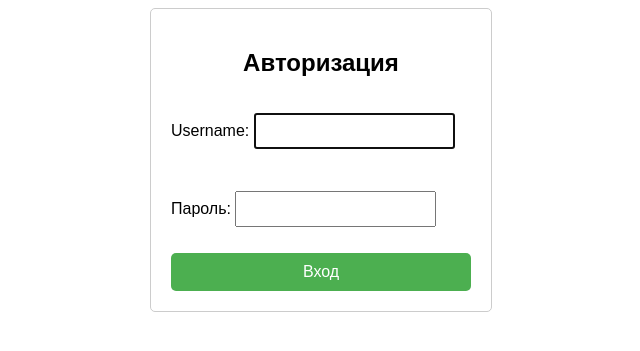
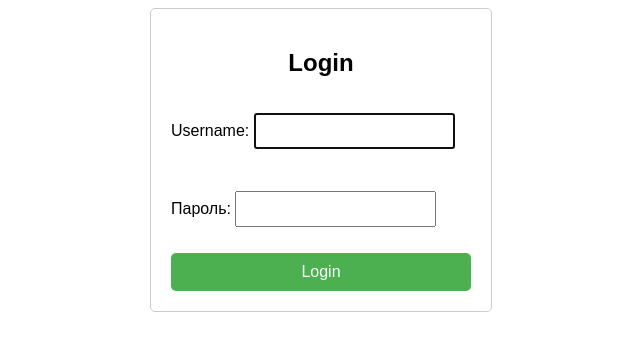
Before and after one commit to akim-13/cleaning, a Django app: page / in a window 1280 px wide. Shown: the top 351 px of the page, without its empty margins (319-959 px from the left). Run offline with Django 5.2, Linux system fonts and the light colour scheme.

Commit message:
Fixed the last merge

```diff
--- a/main/admin.py
+++ b/main/admin.py
@@ -3,6 +3,7 @@ from django.contrib.auth.admin import UserAdmin as BaseUserAdmin
 from .models import Location, User, Zone, Mark, Comment
 from .forms import CustomUserCreationForm, CustomUserChangeForm
 
+# ??: BaseUserAdmin is the same as UserAdmin, so what does this inheritance mean?
 class UserAdmin(BaseUserAdmin):
     form = CustomUserChangeForm
     add_form = CustomUserCreationForm
--- a/main/forms.py
+++ b/main/forms.py
@@ -14,6 +14,7 @@ class CustomUserCreationForm(UserCreationForm):
             'password2': _('Confirm password'),
         }
 
+# Needed for changing user settings such as admin page access.
 class CustomUserChangeForm(UserChangeForm):
     class Meta(UserChangeForm.Meta):
         model = User
--- a/main/templates/main/fill_out.html
+++ b/main/templates/main/fill_out.html
@@ -18,7 +18,6 @@
     th {
         background-color: #f2f2f2;
     }
-
 </style>
 
 <body>
--- a/main/templates/main/login.html
+++ b/main/templates/main/login.html
@@ -2,6 +2,7 @@
 <html>
 <head>
     <title>Login</title>
+    <!-- TODO: Put in a separate CSS file. -->
     <style>
         body {
             font-family: Arial, sans-serif;
@@ -41,11 +42,11 @@
 </head>
 <body>
     <div class="form-container">
-        <h2>Авторизация</h2>
+        <h2>Login</h2>
         <form method="post">
             {% csrf_token %}
             {{ form.as_p }}
-            <button type="submit">Вход</button>
+            <button type="submit">Login</button>
         </form>
     </div>
 </body>
--- a/main/templates/main/register.html
+++ b/main/templates/main/register.html
@@ -2,6 +2,7 @@
 <html>
 <head>
     <title>Register</title>
+    <!-- TODO: Put in a separate CSS file. -->
     <style>
         body {
             font-family: Arial, sans-serif;
@@ -41,11 +42,11 @@
 </head>
 <body>
     <div class="form-container">
-        <h2>Регистрация</h2>
+        <h2>Register</h2>
         <form method="post">
             {% csrf_token %}
             {{ form.as_p }}
-            <button type="submit">Зарегистрировать</button>
+            <button type="submit">Register</button>
         </form>
     </div>
 </body>
```
Also changed, not shown: main/models.py (+8 -8 lines).
